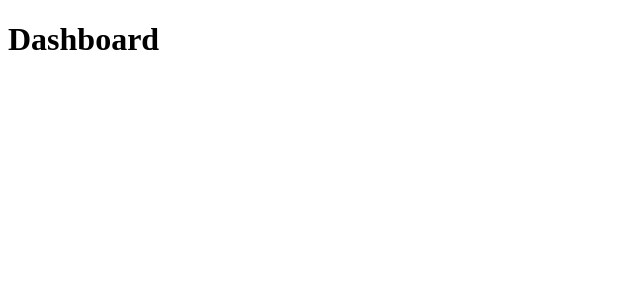
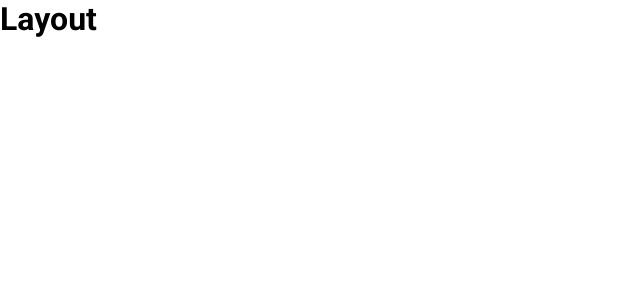
Before and after one commit to GenivaldoSerra/react-projects, a React (Create React App) app in the folder minha-carteira/: page / in a window 1280 px wide. Shown: the top 300 px of the page, without its empty margins (0-640 px from the left). Built offline with nearby package versions, Linux system fonts and the light colour scheme.

Commit message:
refactor: app.tsx e index.tsx

```diff
--- a/minha-carteira/src/app.tsx
+++ b/minha-carteira/src/app.tsx
@@ -1,14 +1,14 @@
 import React from 'react';
 import GlobalStyles from './styles/GlobalStyles';
 
-import Dashboards from './pages/Dashboards';
+import Layout from './components/layout';
 
 const App: React.FC = () => {
   return (
-    <div>
+    <>
+      <Layout />
       <GlobalStyles />
-      <Dashboards />
-    </div>
+    </>
   );
 }
 
--- a/minha-carteira/src/index.tsx
+++ b/minha-carteira/src/index.tsx
@@ -1,13 +1,13 @@
 import React from 'react';
 import ReactDOM from 'react-dom/client';
 
-import Dashboards from './pages/Dashboards';
+import App from './app';
 
 const root = ReactDOM.createRoot(
   document.getElementById('root') as HTMLElement
 );
 root.render(
   <React.StrictMode>
-    <Dashboards />
+    <App />
   </React.StrictMode>
 );
```
